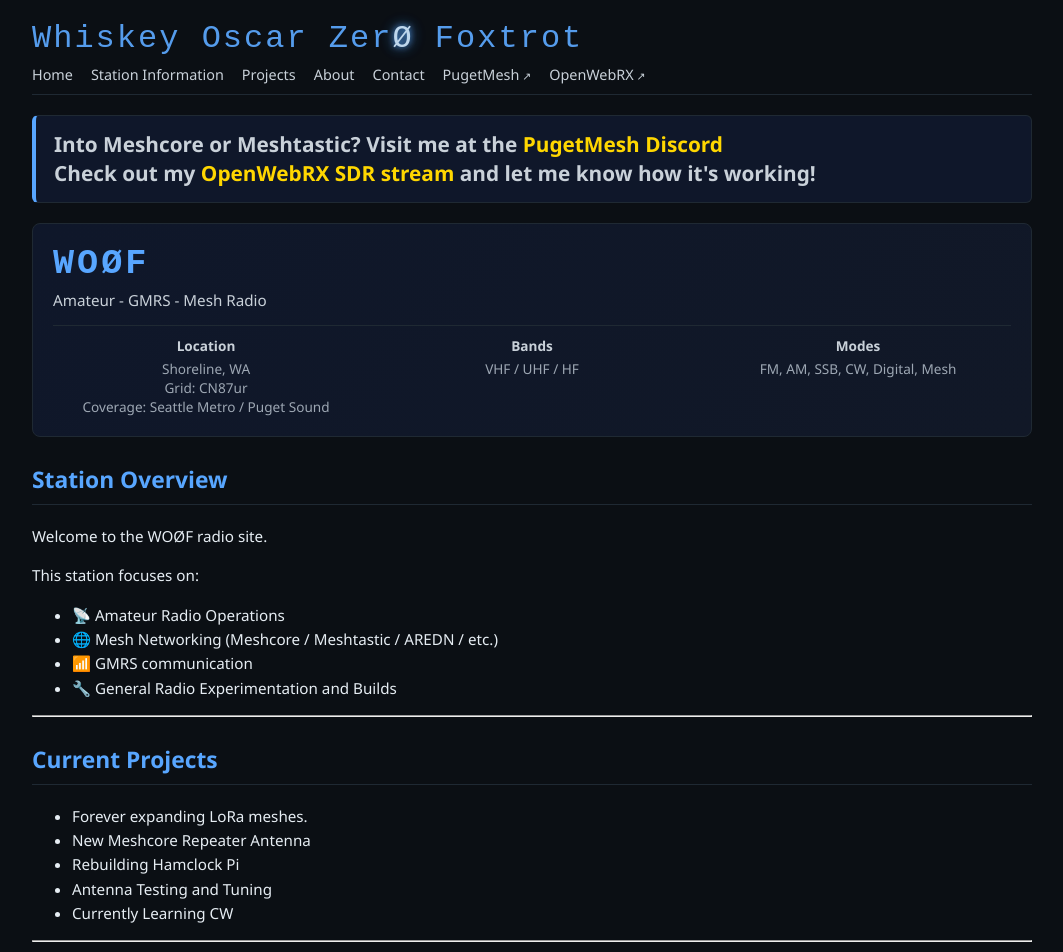
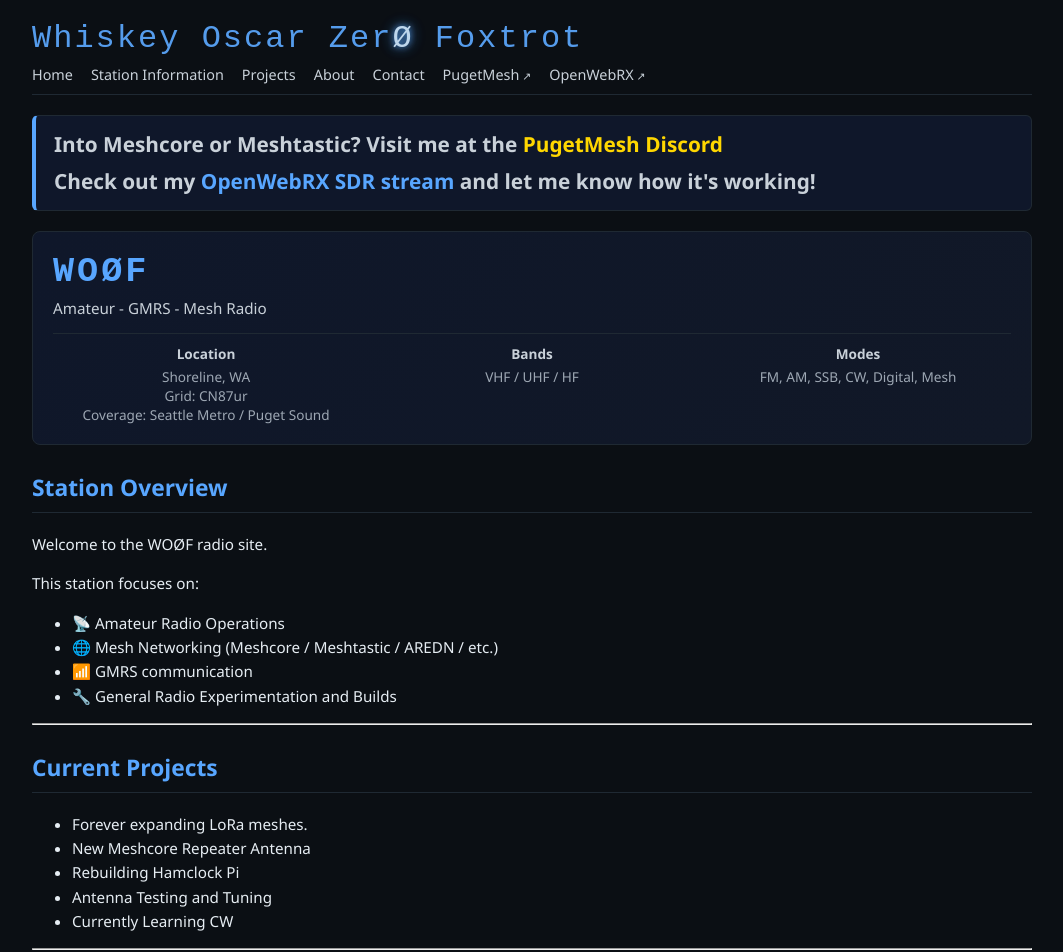
Before and after one commit to Lymitliss/Lymitliss.github.io, a Jekyll site: the page built from index.md, in a window 1280 px wide. Shown: the top 952 px of the page, without its empty margins (108-1171 px from the left). Built offline with Jekyll 4.4.1, drawn with Linux system fonts in a browser that asks for light colours.

Commit message:
Update style.css

```diff
--- a/assets/style.css
+++ b/assets/style.css
@@ -163,6 +163,10 @@ h3 {
   line-height: 1.4;
 }
 
+.home-banner-line + .home-banner-line {
+  margin-top: 8px;
+}
+
 .home-banner a,
 .home-banner a:visited {
   color: #ffd700;
@@ -171,6 +175,16 @@ h3 {
 }
 
 .home-banner a:hover {
+  text-decoration: underline;
+}
+
+.home-banner-link-blue,
+.home-banner-link-blue:visited {
+  color: #58a6ff !important;
+}
+
+.home-banner-link-blue:hover {
+  color: #79b8ff !important;
   text-decoration: underline;
 }
 
```
